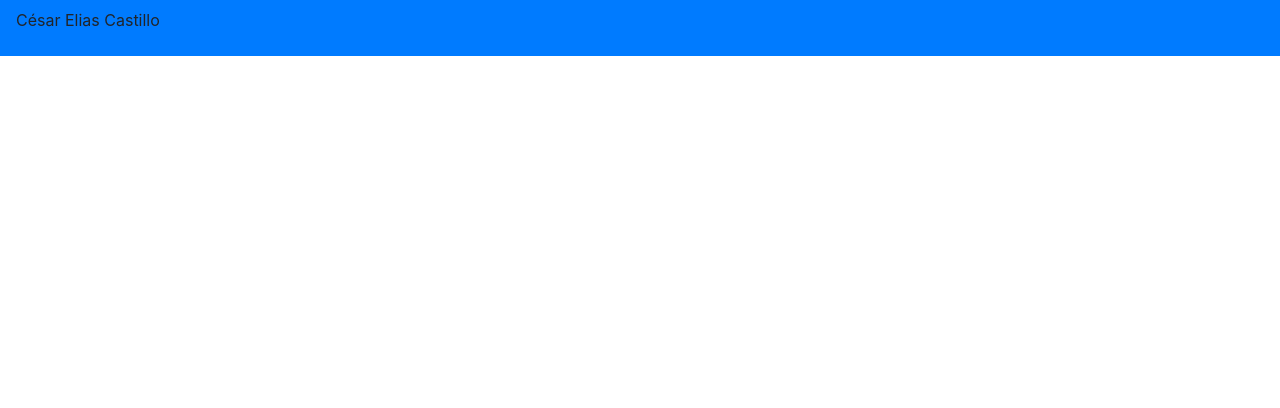
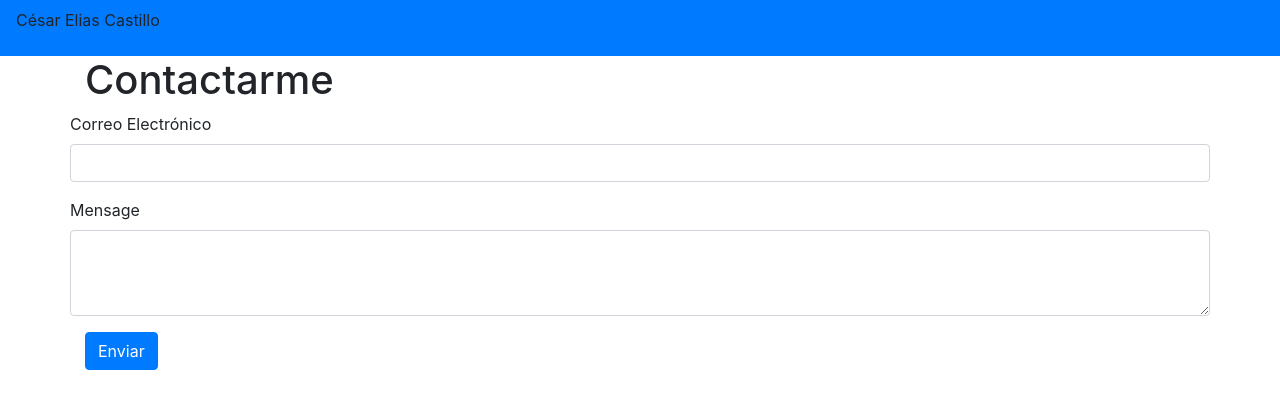
Before and after one commit to picocastillo/reactapp, a React (Create React App) app: page / in a window 1280 px wide. Shown: the top 408 px of the page. Built offline with nearby package versions, Linux system fonts and the light colour scheme.

Commit message:
Finished form

```diff
--- a/src/components/Header.js
+++ b/src/components/Header.js
@@ -3,7 +3,7 @@ import React from 'react';
 
 function Header(props) {
   return(
-    <nav class="navbar navbar-dark bg-primary">
+    <nav className="navbar navbar-dark bg-primary">
       <p>César Elias Castillo</p>
     </nav>
   )
--- /dev/null
+++ b/src/containers/Contact.js
@@ -0,0 +1,47 @@
+import React from 'react';
+
+
+
+class Contact extends React.Component {
+  state = {}
+  changeEmail = (e) => {
+    console.log(e)
+
+  }
+  changeText = (e) => {
+    this.setState({
+      [e.target.name]: e.target.value
+    });
+  }
+  click = (e) => {
+    e.preventDefault();
+    console.log("asd")
+  }
+  render(){
+    return(
+      <div className="container">
+      <h1>Contactarme</h1>
+      <form >
+        <div className="form-group row">
+          <label>Correo Electrónico</label>
+          <input onChange={this.props.onChange}
+          value = {this.state.email}
+           type="email" name="email" className="form-control" />
+        </div>
+        <div className="form-group row">
+          <label >Mensage</label>
+          <textarea
+          value = {this.state.text}
+          onChange={this.props.onChange}  className="form-control" name="text" id="exampleFormControlTextarea1" rows="3"></textarea>
+        </div>
+        <button onClick={this.click} className="btn btn-primary"> Enviar
+        </button>
+
+      </form>
+      </div>
+
+    )
+  }
+}
+
+export default Contact;
--- a/src/pages/Home.js
+++ b/src/pages/Home.js
@@ -1,11 +1,29 @@
 import React from 'react';
 
 import Header from '../components/Header';
+import Contact from '../containers/Contact';
 
 class Home extends React.Component {
+  state = {
+    form: {
+      email: '',
+      text: ''
+    }
+  }
+  handleChange = e => {
+    this.setState({
+      form: {
+        ... this.state.form,
+        [e.target.name]: e.target.value,
+      }
+    })
+  }
   render(){
     return(
-      <Header/>
+      <div>
+        <Header/>
+        <Contact onChange={this.handleChange}/>
+      </div>
     )
   }
 }
```
